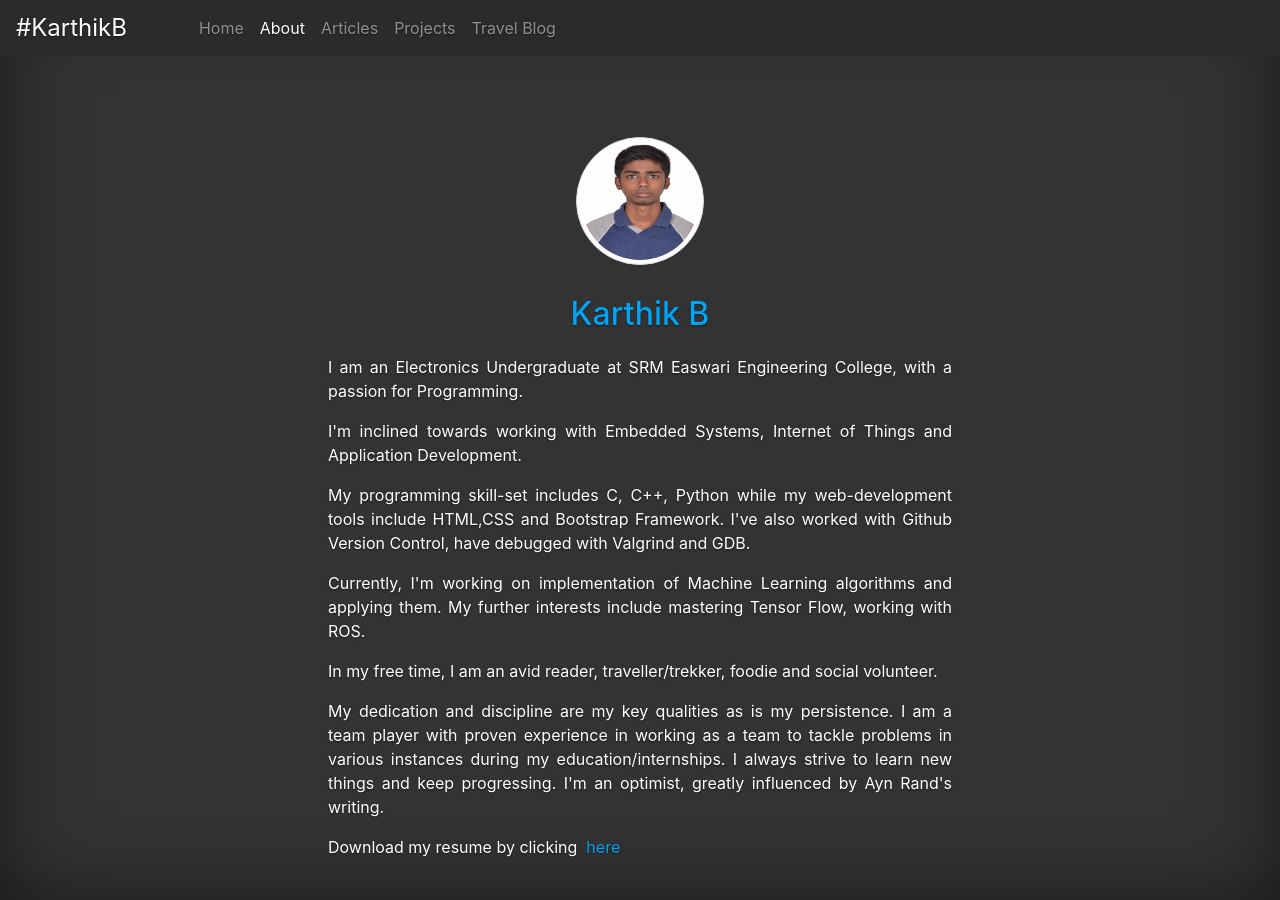
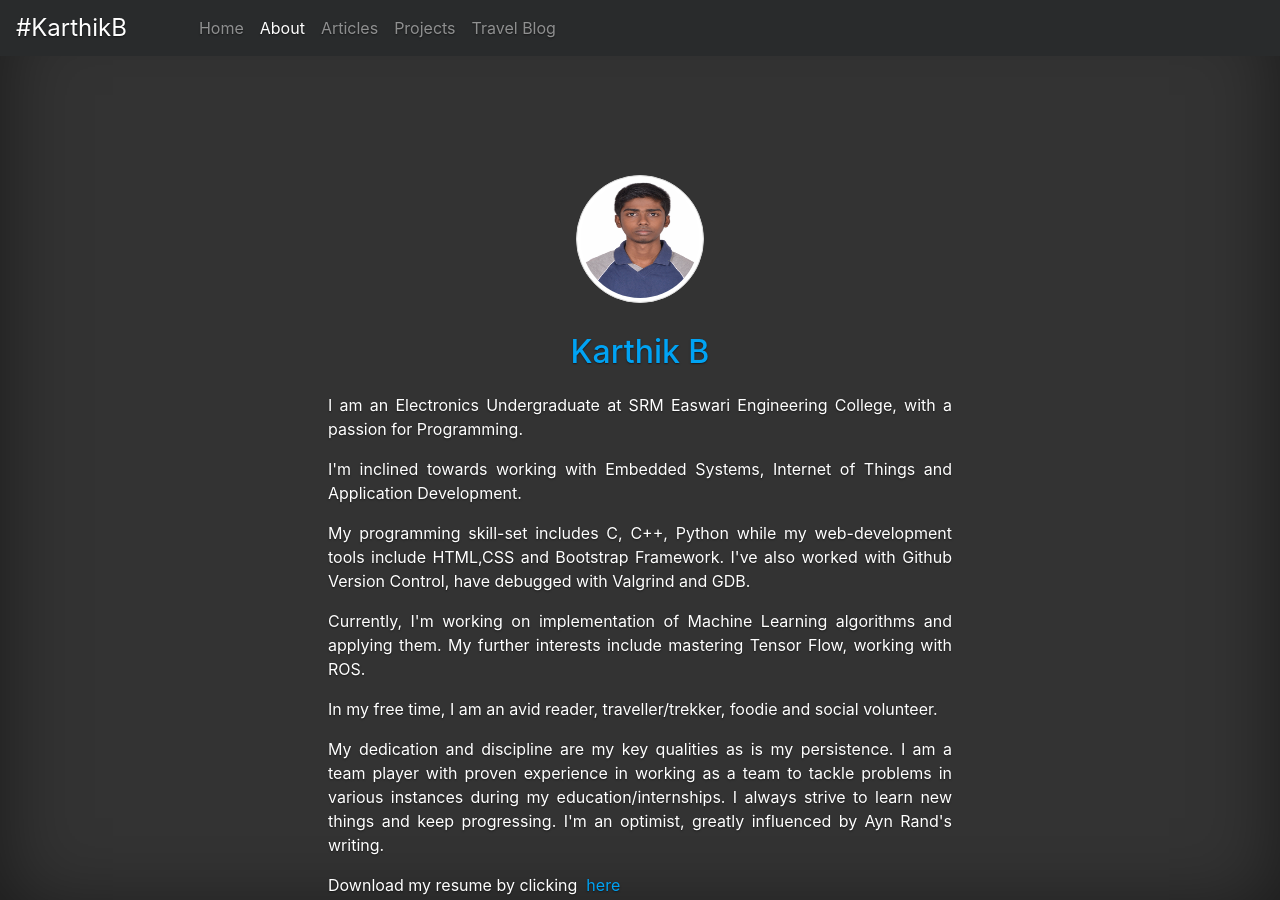
Before and after one commit to karthik-balu/karthik-balu.github.io, a Jekyll site: the page built from about/index.html, in a window 1280 px wide and 900 px high. Built offline with Jekyll 4.4.1, drawn with Linux system fonts in a browser that asks for light colours.

Commit message:
Mobile Friendly 2

```diff
--- a/about/index.html
+++ b/about/index.html
@@ -2,7 +2,7 @@
 layout: default
 title: "#KarthikB"
 ---
-<div id="shift-1">
+<div id="shift-2">
 <img src="/static/images/profile.jpg" class="profile img-thumbnail img-circle" />
 <h2 id="caption">Karthik B</h2>
 <br />
```
Also changed, not shown: index.html (+5 -5 lines), 2 other files.
